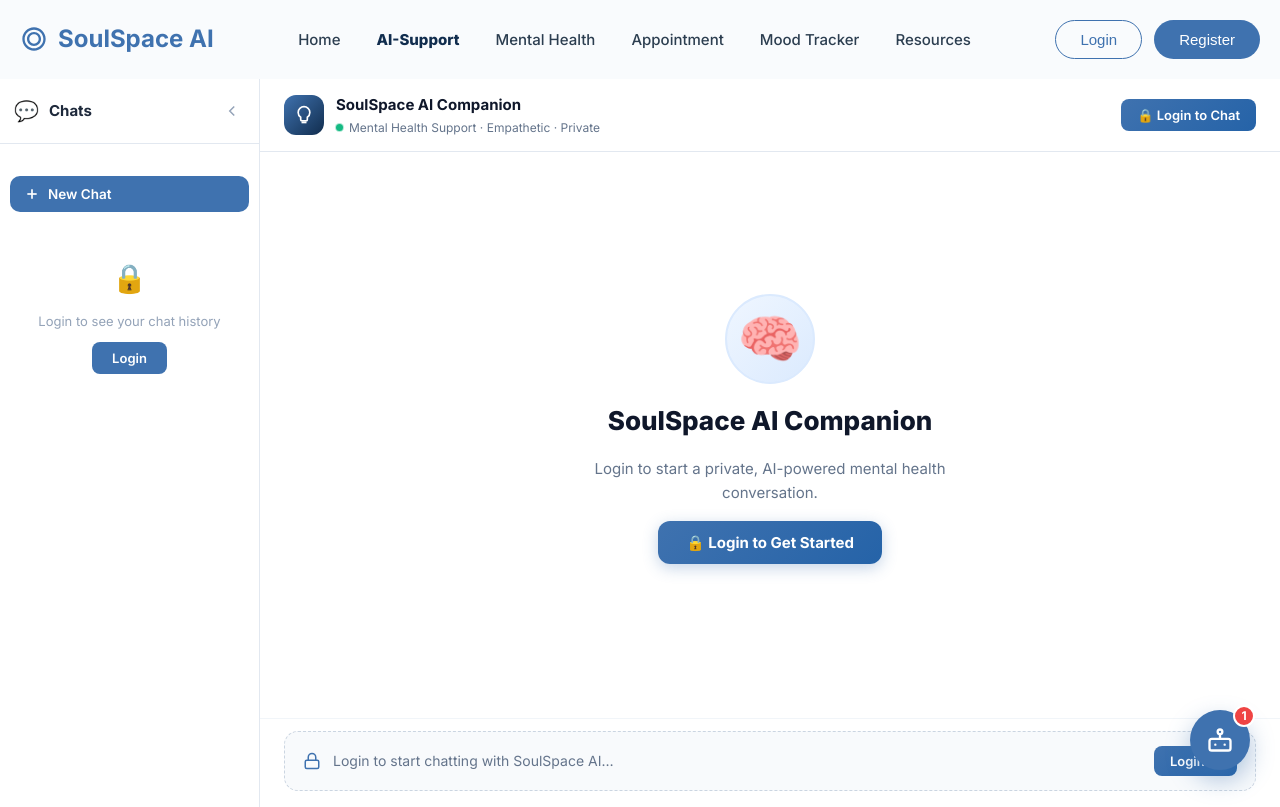
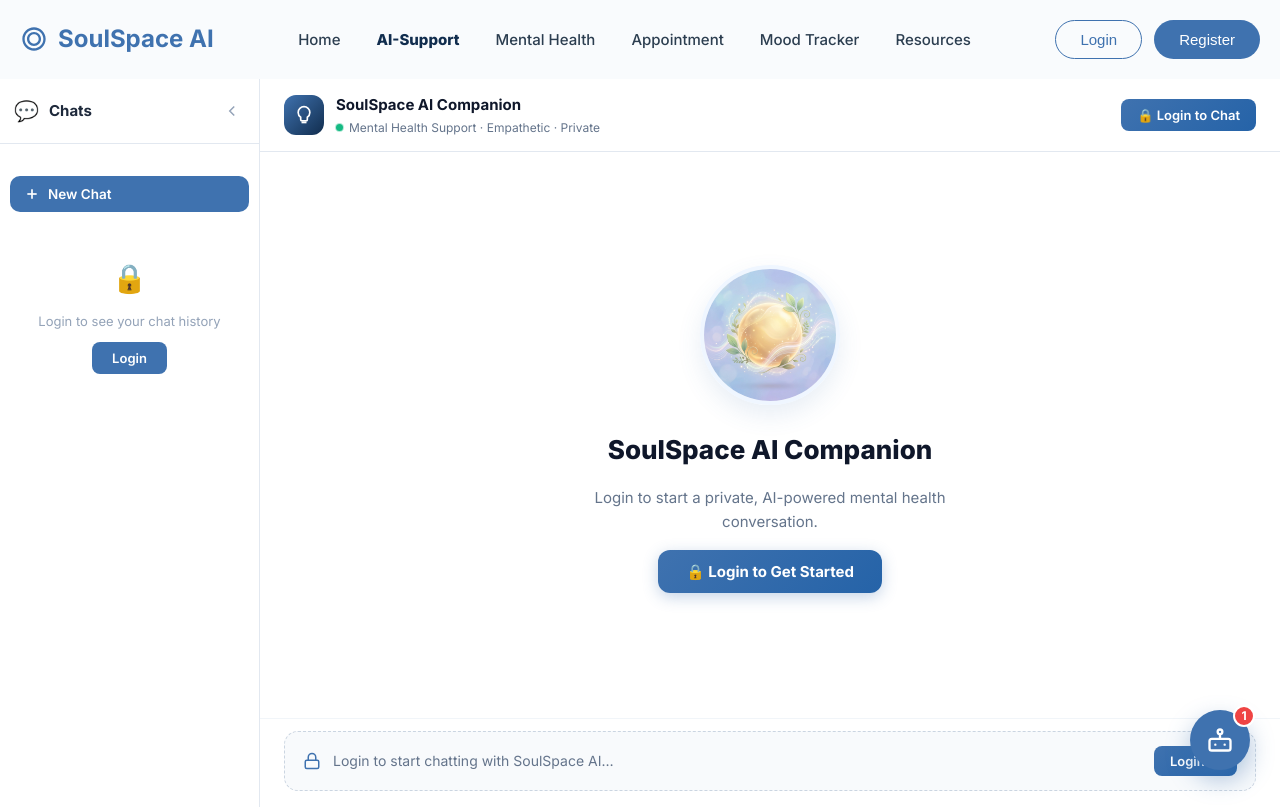
Before and after one commit to its5zoo/Learathon-5.0, a React (Vite) app in the folder frontend/: page /ai-support in a window 1280 px wide. Built offline with nearby package versions, Linux system fonts and the light colour scheme.

Commit message:
update chat avatar icons

```diff
--- a/frontend/src/pages/AiSupport.css
+++ b/frontend/src/pages/AiSupport.css
@@ -513,16 +513,14 @@
   gap: 16px;
 }
 
-.welcome-icon-ring {
-  font-size: 52px;
-  width: 90px;
-  height: 90px;
-  background: linear-gradient(135deg, #eff6ff 0%, #dbeafe 100%);
+.welcome-avatar-img {
+  width: 140px;
+  height: 140px;
   border-radius: 50%;
-  display: flex;
-  align-items: center;
-  justify-content: center;
-  border: 2px solid #dbeafe;
+  object-fit: cover;
+  border: 4px solid #eff6ff;
+  box-shadow: 0 10px 25px rgba(63, 114, 175, 0.12);
+  margin-bottom: 8px;
 }
 
 .welcome-title {
--- a/frontend/src/pages/AiSupport.tsx
+++ b/frontend/src/pages/AiSupport.tsx
@@ -444,7 +444,7 @@ const AiSupport: React.FC = () => {
           {/* Welcome screen when no session */}
           {!activeSessionId && !loadingSession && (
             <div className="chat-welcome-screen">
-              <div className="welcome-icon-ring">🧠</div>
+              <img src="/support_welcome.jpg" alt="Mindfulness" className="welcome-avatar-img" />
               <h2 className="welcome-title">
                 {isLoggedIn ? `Hello, ${user?.firstName}! 👋` : 'SoulSpace AI Companion'}
               </h2>
```
Also changed, not shown: frontend/public/support_welcome.jpg (added).
